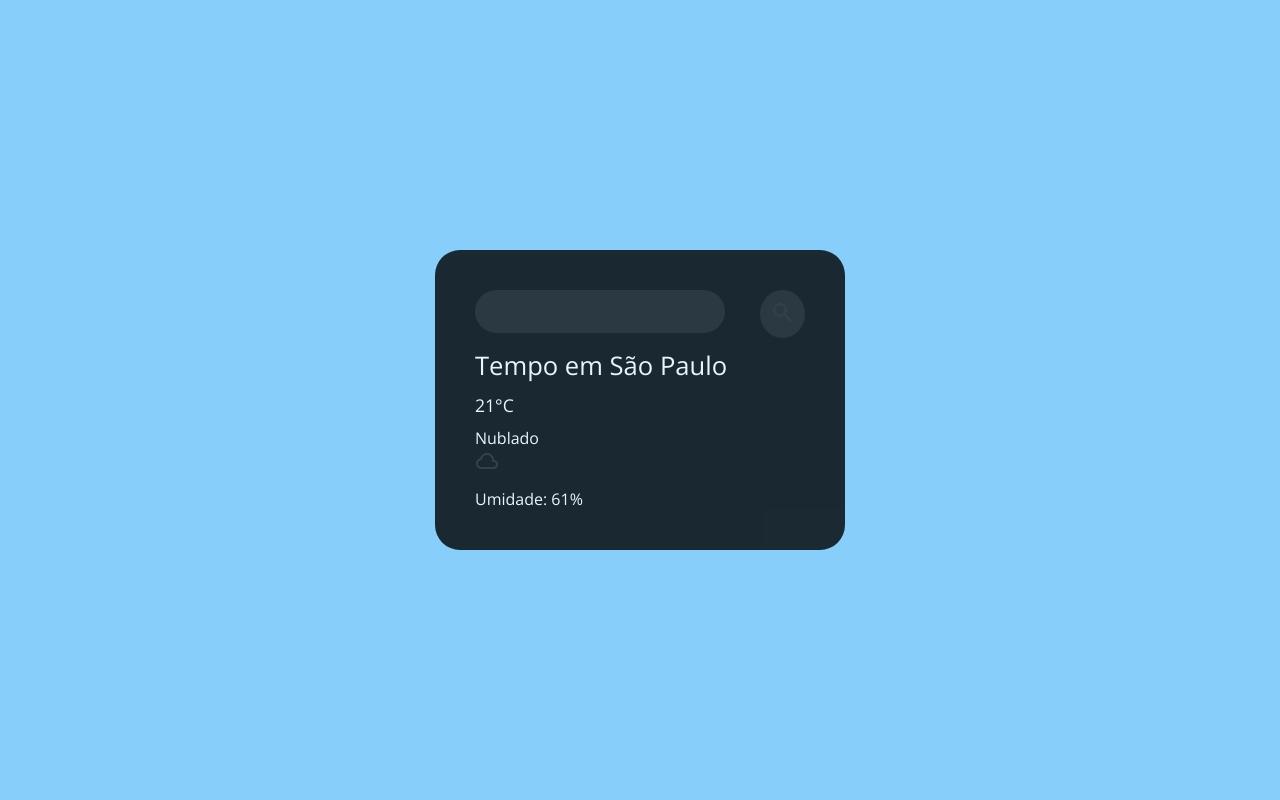
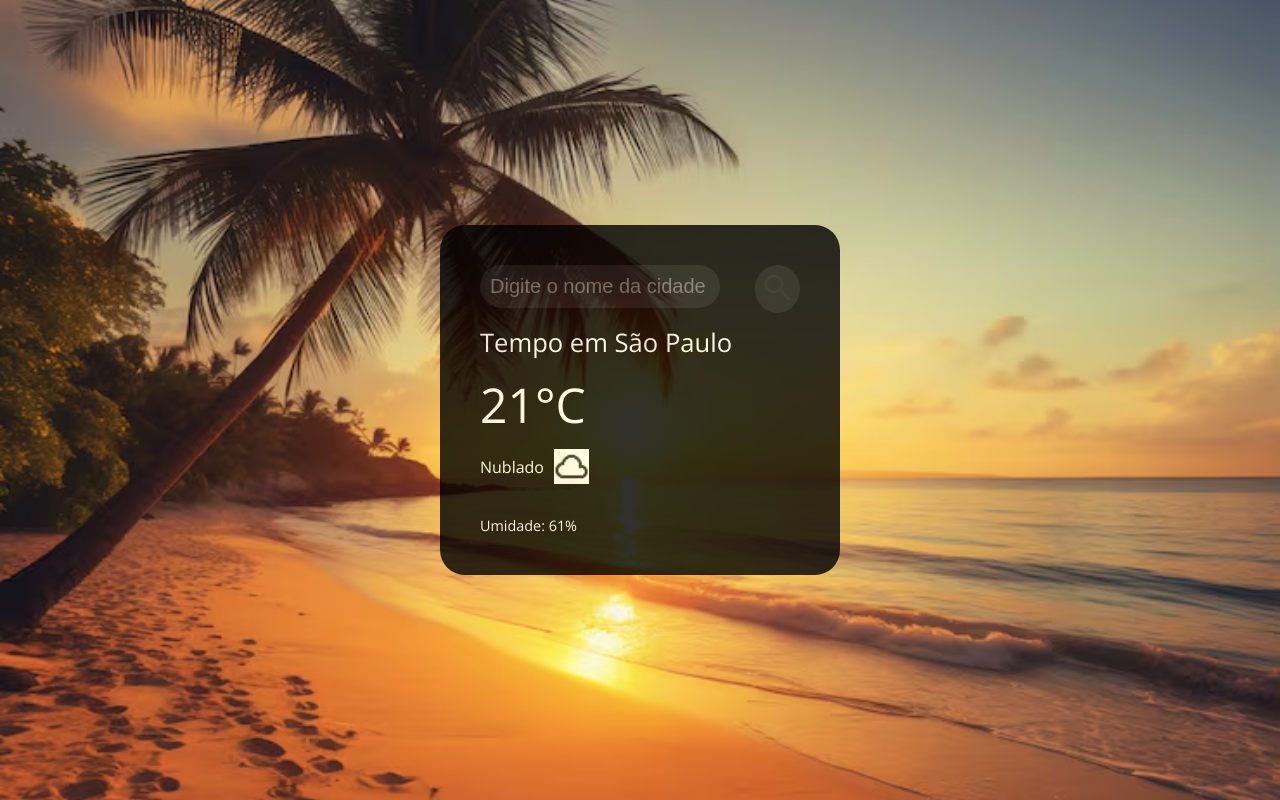
Before and after one commit to GustavoLoiola/javascript, a website: page clima/index.html in a window 1280 px wide. Drawn offline with nearby package versions, Linux system fonts and the light colour scheme.

Commit message:
adicionando as imagens do projeto

```diff
--- a/clima/index.css
+++ b/clima/index.css
@@ -18,13 +18,16 @@ body {
     justify-content: center;
     height: 100vh;
     width: 100vw;
-    background-color: lightskyblue;
+    background: url(imagens/teste-calor.avif);
+    background-size: cover;
+    background-position: center;
 }
 
 main {
     display: flex;
     flex-direction: column;
-    gap: 10px;
+    gap: 12px;
+    width: clamp(250px, 400px, 90vw);
     background-color: black;
     opacity: 0.8;
     border-radius: 25px;
@@ -47,7 +50,7 @@ input {
 button {
     border: none;
     outline: none;
-    padding: 10px;
+    padding: 5px;
     border-radius: 50%;
     background-color: var(--cinza-escuro);
     cursor: pointer;
@@ -55,7 +58,7 @@ button {
 }
 
 button > img {
-    width: 25px;
+    width: 35px;
 
 }
 
@@ -65,9 +68,21 @@ button > img {
 }
 
 #number{
-    font-size: 1.1rem;
+    font-size: 3rem;
 }
 
-#weather > img{
+#weather {
+    display: flex;
+    align-items: center;
+    gap: 10px;
+}
 
+#weather > img {
+    height: 35px;
+    background-color: white;
 }
+
+#humidity {
+    margin-top: 20px;
+    font-size: 0.9rem;
+}
--- a/clima/index.html
+++ b/clima/index.html
@@ -13,7 +13,7 @@
 <body>
     <main>
         <div id="search">
-            <input type="text" name="cep" id="city">
+            <input type="text" name="cep" id="city" placeholder="Digite o nome da cidade">
             <button type="submit">
                 <img src="imagens/search.png" alt="imagem de lupa">
             </button>
@@ -38,4 +38,6 @@
 
     </main>
 </body>
+
+<script src="index.js"></script>
 </html>
--- a/clima/index.js
+++ b/clima/index.js
@@ -0,0 +1,7 @@
+const key = '4f49024084d955995e077c00af97457e'
+const input = document.querySelector("input#city")
+const btnClick = () => {
+    console.log(input.value)
+}
+
+input.addEventListener('click', btnClick)
```
Also changed, not shown: clima/imagens/chuva-bg.jpg (added), clima/imagens/granizo.png (added), clima/imagens/parcialmente-nublado.png (added), clima/imagens/sol-bg.jpg (added), clima/imagens/tempestade.png (added), 4 other files.
